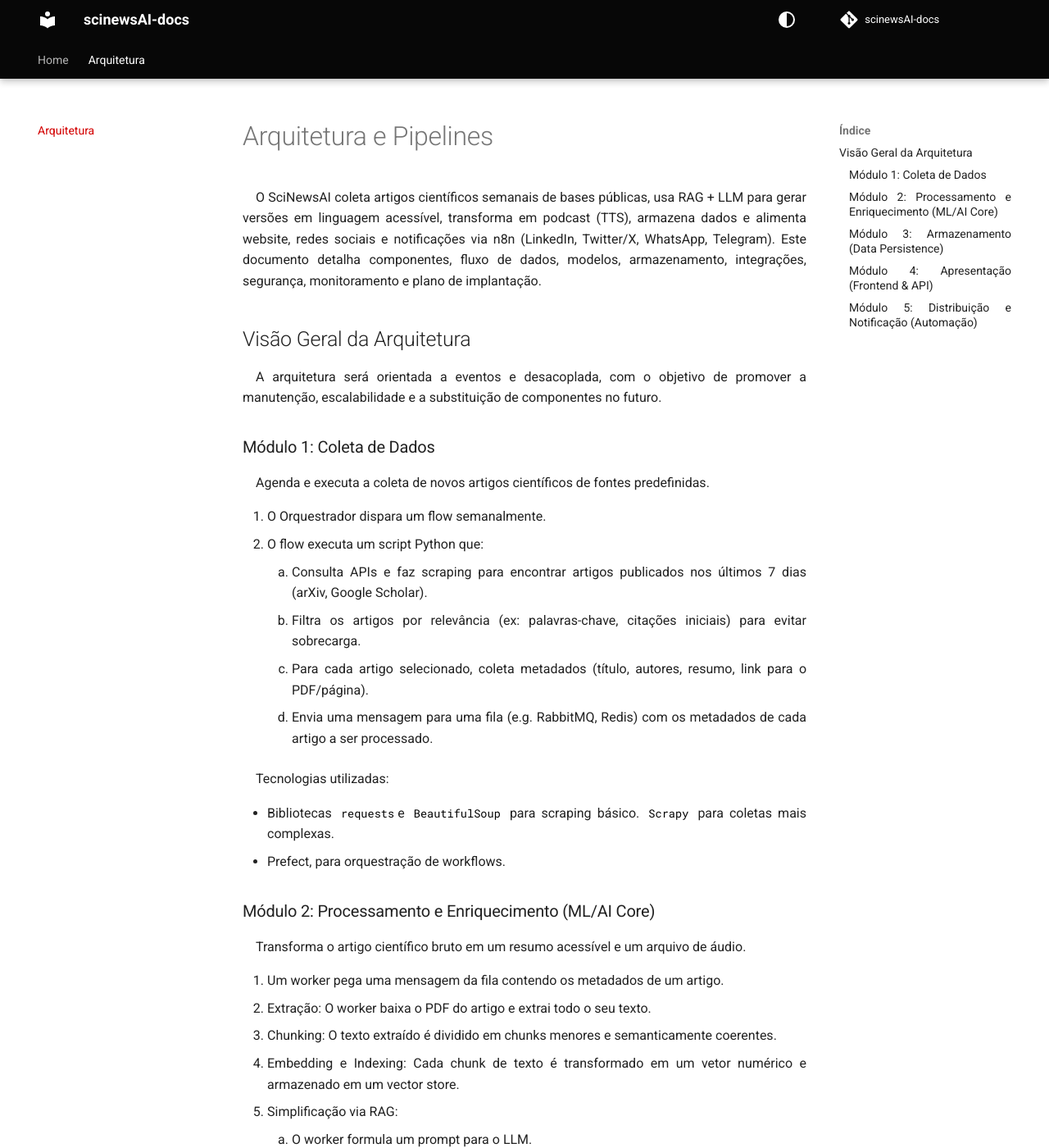
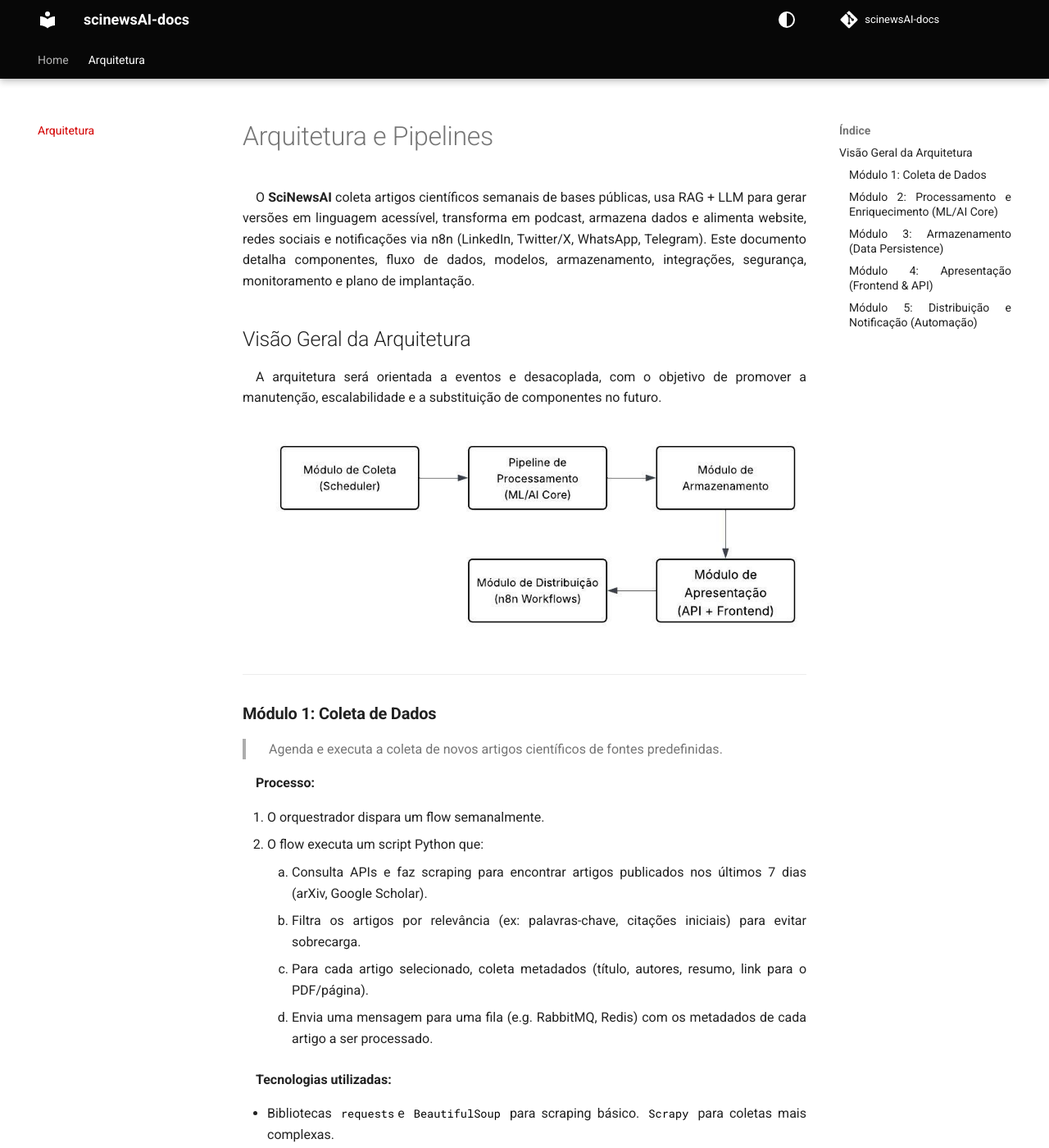
Before and after one commit to unb-Sistemas-de-Machine-learning/scinewsAI-docs, an MkDocs documentation site: the page built from docs/architecture.md, in a window 1280 px wide and 1400 px high. Shown: the whole window at 82% size. Built offline with MkDocs 1.6.1 and Material for MkDocs 9.7.7, drawn with Linux system fonts in a browser that asks for light colours; comment, search, counter and statistics services are not loaded; the version menu is left out; some of the changed text lies outside the part shown.

Commit message:
Text review and add architecture diagram

```diff
--- a/docs/architecture.md
+++ b/docs/architecture.md
@@ -1,31 +1,40 @@
 # Arquitetura e Pipelines
 
-O SciNewsAI coleta artigos científicos semanais de bases públicas, usa RAG + LLM para gerar versões em linguagem acessível, transforma em podcast (TTS), armazena dados e alimenta website, redes sociais e notificações via n8n (LinkedIn, Twitter/X, WhatsApp, Telegram). Este documento detalha componentes, fluxo de dados, modelos, armazenamento, integrações, segurança, monitoramento e plano de implantação.
+O **SciNewsAI** coleta artigos científicos semanais de bases públicas, usa RAG + LLM para gerar versões em linguagem acessível, transforma em podcast, armazena dados e alimenta website, redes sociais e notificações via n8n (LinkedIn, Twitter/X, WhatsApp, Telegram). Este documento detalha componentes, fluxo de dados, modelos, armazenamento, integrações, segurança, monitoramento e plano de implantação.
 
 ## Visão Geral da Arquitetura
 
 A arquitetura será orientada a eventos e desacoplada, com o objetivo de promover a manutenção, escalabilidade e a substituição de componentes no futuro.
 
-### Módulo 1: Coleta de Dados
+![Diagrama Arquitetura](assets/architecture_diagram.jpeg)
 
-Agenda e executa a coleta de novos artigos científicos de fontes predefinidas.
+---
 
-1. O Orquestrador dispara um flow semanalmente.
+### **Módulo 1: Coleta de Dados**
+
+> Agenda e executa a coleta de novos artigos científicos de fontes predefinidas.
+
+**Processo:**
+
+1. O orquestrador dispara um flow semanalmente.
 2. O flow executa um script Python que:
     1. Consulta APIs e faz scraping para encontrar artigos publicados nos últimos 7 dias (arXiv, Google Scholar).
     2. Filtra os artigos por relevância (ex: palavras-chave, citações iniciais) para evitar sobrecarga.
     3. Para cada artigo selecionado, coleta metadados (título, autores, resumo, link para o PDF/página).
     4. Envia uma mensagem para uma fila (e.g. RabbitMQ, Redis) com os metadados de cada artigo a ser processado.
 
-Tecnologias utilizadas:
+**Tecnologias utilizadas:**
 
 - Bibliotecas `requests`e `BeautifulSoup` para scraping básico. `Scrapy` para coletas mais complexas.
 - Prefect, para orquestração de workflows.
 
+---
 
-### Módulo 2: Processamento e Enriquecimento (ML/AI Core)
+### **Módulo 2: Processamento e Enriquecimento (ML/AI Core)**
 
-Transforma o artigo científico bruto em um resumo acessível e um arquivo de áudio.
+> Transforma o artigo científico bruto em um resumo acessível e um arquivo de áudio.
+
+**Processo:**
 
 1.  Um worker pega uma mensagem da fila contendo os metadados de um artigo.
 2.  Extração: O worker baixa o PDF do artigo e extrai todo o seu texto.
@@ -38,55 +47,63 @@ Transforma o artigo científico bruto em um resumo acessível e um arquivo de á
     4. O LLM gera o texto simplificado.
 6.  Geração de Áudio: O texto simplificado é enviado para a API do Gemini, que retorna um arquivo de áudio (ex: MP3).
 
-Tecnologias utilizadas:
+**Tecnologias utilizadas:**
 
 - Framework de IA/ML: Python com LangChain para orquestrar o pipeline de RAG.
 - Extração de Texto de PDF: `PyMuPDF` ou `pdfplumber`.
 - Embeddings: Um modelo `sentence-transformers` (open-source).
-- Vector Store (para RAG): **ChromaDB** (fácil de começar) ou **PGVector** (extensão para o PostgreSQL, o que centraliza os dados).
+- Vector Store (para RAG): ChromaDB ou PGVector.
 -  LLM: Google Gemini.
 
-### Módulo 3: Armazenamento (Data Persistence)
+---
 
-Seu objetivo é armazenar de forma eficiente e segura os dados brutos, os resultados processados e os arquivos de mídia.
+### **Módulo 3: Armazenamento (Data Persistence)**
 
-Tecnologias utilizadas:
+> Seu objetivo é armazenar de forma eficiente e segura os dados brutos, os resultados processados e os arquivos de mídia.
+
+**Tecnologias utilizadas:**
 
 - SGBD: PostgreSQL com PGVector.
 - Object Storage: AWS S3, Google Cloud Storage, Cloudflare R2 (a decidir).
 
-### Módulo 4: Apresentação (Frontend & API)
+---
 
-Expor os artigos processados para a web através de um blog.
+### **Módulo 4: Apresentação (Frontend & API)**
 
-1.  O Backend (FastAPI) expõe endpoints como:
-2.  O Frontend (React/Next.js) consome esses endpoints para renderizar as páginas do blog.
+> Expõe os artigos processados para a web através de um blog.
+
+**Processo:**
+
+1.  O Backend expõe endpoints.
+2.  O Frontend consome esses endpoints para renderizar as páginas do blog.
 3.  Cada página de artigo exibirá o título, o texto simplificado e um player de áudio embutido.
 
-Tecnologias utilizadas:
+**Tecnologias utilizadas:**
 
 - Backend: FastAPI.
 - Frontend: React/Next.js
 
-### Módulo 5: Distribuição e Notificação (Automação)
+---
 
-Divulga o conteúdo e notifica usuários interessados.
+### **Módulo 5: Distribuição e Notificação (Automação)**
 
-Workflow de Divulgação em Redes Sociais (Agendado):
+> Divulga o conteúdo e notifica usuários interessados.
+
+**Workflow de Divulgação em Redes Sociais (Agendado):**
 
 1. Agendado para rodar algumas vezes por dia (ex: a cada 4 horas).
 2. Faz uma chamada HTTP para a API FastAPI.
 3. Pega um dos artigos da lista.
-4. Usa os nós (nodes) do n8n para **Twitter** e **LinkedIn** para formatar e postar uma mensagem com o título do artigo e um link para a página do blog.
+4. Usa os nós (nodes) do n8n para Twitter e LinkedIn para formatar e postar uma mensagem com o título do artigo e um link para a página do blog.
 
-Workflow de Notificações para Usuários (Orientado a Eventos):
+**Workflow de Notificações para Usuários (Orientado a Eventos):**
 
 1.  A API envia uma requisição para uma URL de webhook do n8n.
 2.  O workflow recebe o ID do artigo.
 3.  Faz uma chamada à API para obter os detalhes do artigo.
 4.  Para cada tag de tópico, faz outra chamada à API para obter a lista de usuários inscritos naquele tópico.
-5.  Itera sobre a lista de usuários e usa os nós de **Telegram** e **WhatsApp** para enviar uma mensagem personalizada com o título e o link do novo artigo.
+5.  Itera sobre a lista de usuários e usa os nós de Telegram e WhatsApp para enviar uma mensagem personalizada com o título e o link do novo artigo.
 
-Tecnologias utilizadas:
+**Tecnologias utilizadas:**
 
 - n8n
```
Also changed, not shown: docs/assets/architecture_diagram.jpeg (added).
